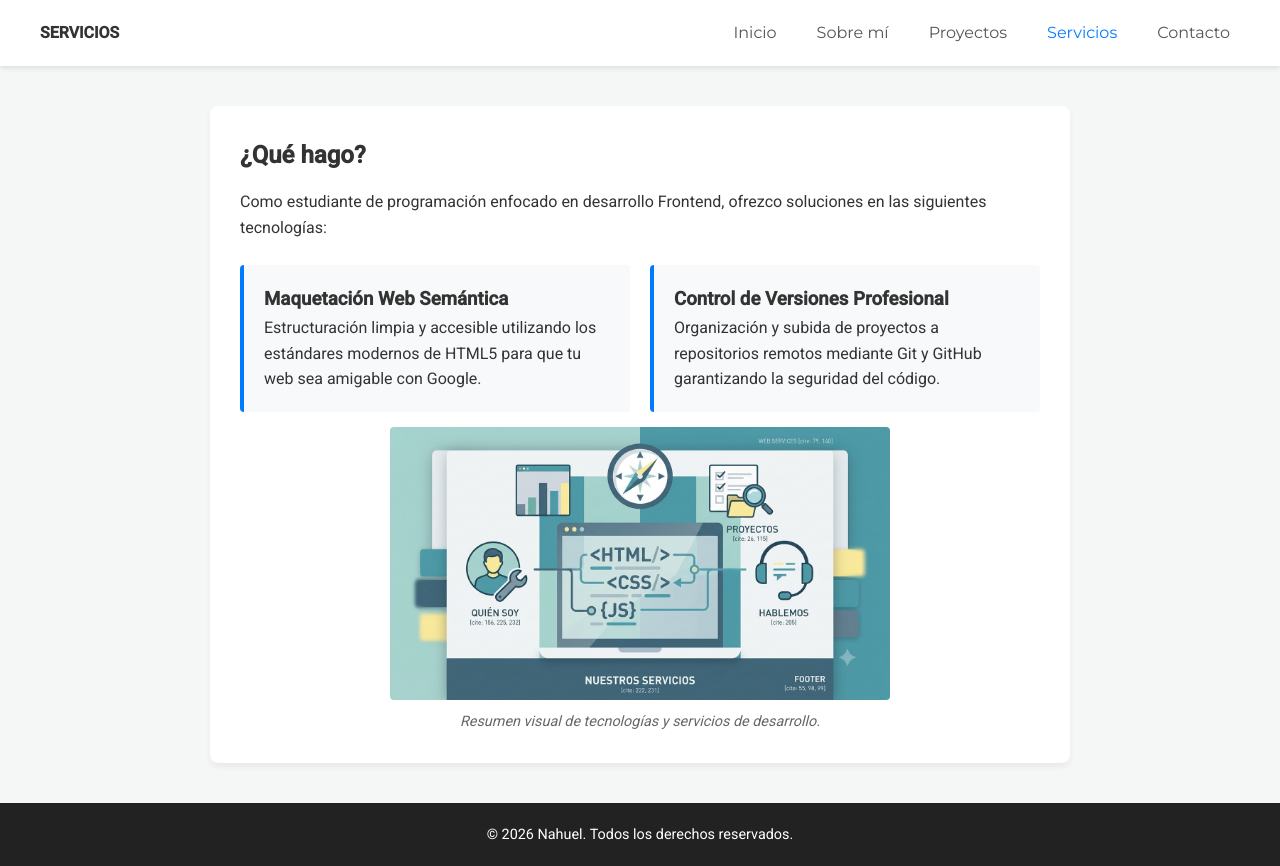
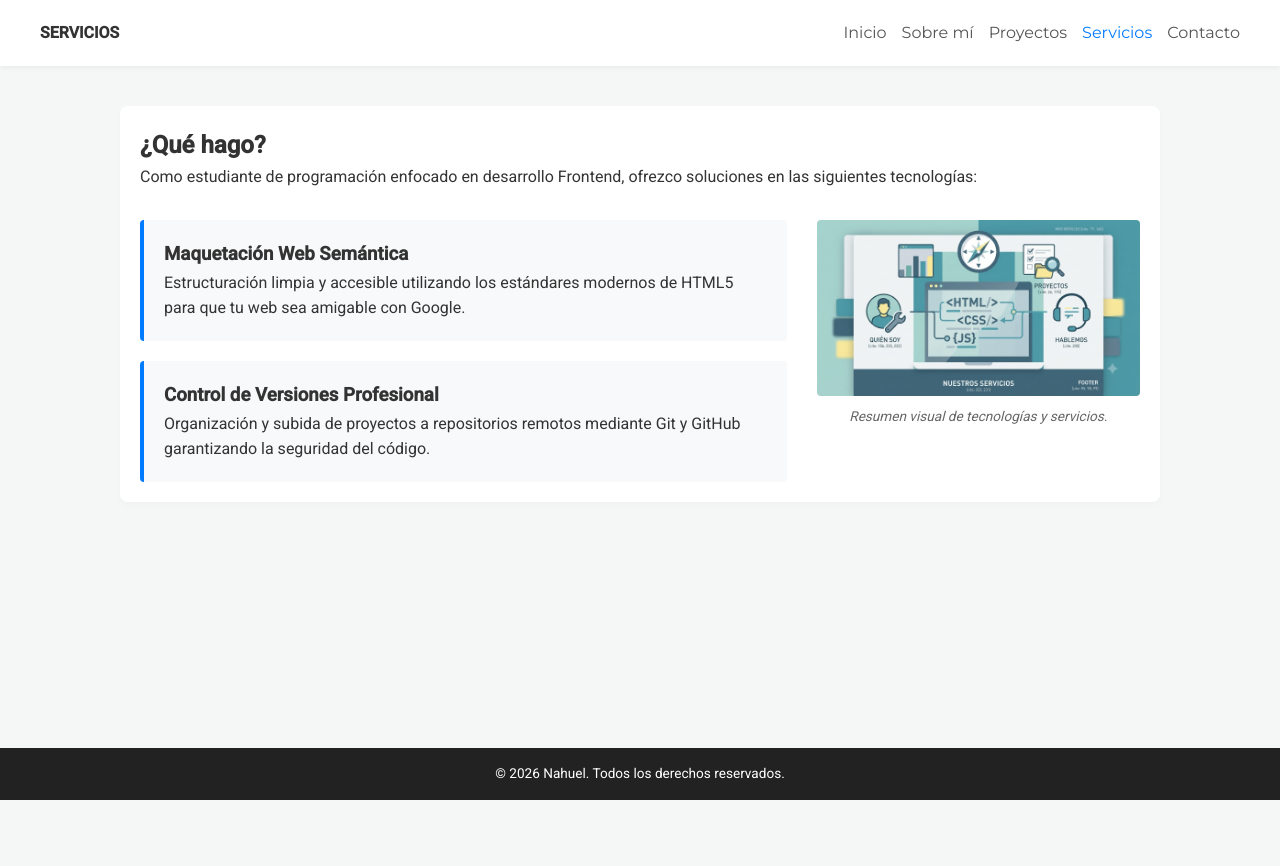
Before and after one commit to NahuelC3/Proyecto-html, a plain HTML site: page pages/servicios.html in a window 1280 px wide. After the commit the page ends 800 px from the top, so only its background shows below. Drawn offline with Linux system fonts and the light colour scheme.

Commit message:
Maquetación avanzada con CSS Grid responsivo y estrategia Mobile First

```diff
--- a/pages/servicios.html
+++ b/pages/servicios.html
@@ -25,11 +25,14 @@
     </header>
 
  <main class="main-content">
-        <section class="section-card">
-            <h1 class="main-title">¿Qué hago?</h1>
-            <p class="text-p">Como estudiante de programación enfocado en desarrollo Frontend, ofrezco soluciones en las siguientes tecnologías:</p>
+        <section class="section-card grid-maestro-servicios">
 
-            <div class="services-container">
+            <div class="area-titulo">
+                <h1 class="main-title">¿Qué hago?</h1>
+                <p class="text-p">Como estudiante de programación enfocado en desarrollo Frontend, ofrezco soluciones en las siguientes tecnologías:</p>
+            </div>
+
+            <div class="services-container area-tarjetas">
                 <article class="service-box">
                     <h3 class="service-title">Maquetación Web Semántica</h3>
                     <p class="text-p">Estructuración limpia y accesible utilizando los estándares modernos de HTML5 para que tu web sea amigable con Google.</p>
@@ -41,10 +44,11 @@
                 </article>
             </div>
 
-            <figure class="image-container">
+            <figure class="image-container area-imagen">
                 <img class="site-image" src="../images/Servicios.png" alt="Esquema gráfico que representa mis servicios de maquetación HTML, CSS y control de versiones." width="500">
-                <figcaption class="image-caption">Resumen visual de tecnologías y servicios de desarrollo.</figcaption>
+                <figcaption class="image-caption">Resumen visual de tecnologías y servicios.</figcaption>
             </figure>
+
         </section>
     </main>
 
--- a/styles/styles.css
+++ b/styles/styles.css
@@ -1,13 +1,12 @@
-/* ==========================================
-   1. RESETEO GLOBAL (Criterio de Aceptación)
-   ========================================== */
+/* ==========================================================================
+   1. RESETEO GLOBAL Y VARIABLES
+   ========================================================================== */
 * {
     margin: 0;
     padding: 0;
-    box-sizing: border-box; /* Evita que el padding rompa los anchos calculados */
+    box-sizing: border-box;
 }
 
-/* Estilos base del cuerpo */
 .body-site {
     font-family: 'Roboto', sans-serif;
     background-color: #f4f7f6;
@@ -15,33 +14,36 @@
     line-height: 1.6;
     display: flex;
     flex-direction: column;
-    min-height: 100vh; /* Asegura que el footer quede abajo si hay poco contenido */
+    min-height: 100vh;
 }
 
-/* ==========================================
-   2. NAVBAR FLEXIBLE (Criterio de Aceptación)
-   ========================================== */
+/* ==========================================================================
+   2. DISEÑO BASE: MOBILE-FIRST (Para celulares, todo al 100% de ancho)
+   ========================================================================== */
+
+/* Header y Navbar en Mobile (Se apilan o se acomodan fluidos) */
 .header-site {
     background-color: #ffffff;
-    padding: 20px 40px; /* Padding para que respire */
-    box-shadow: 0 2px 5px rgba(0,0,0,0.1);
-
-    /* Activamos Flexbox en el padre */
+    padding: 15px 20px;
+    box-shadow: 0 2px 5px rgba(0,0,0,0.05);
     display: flex;
-    justify-content: space-between; /* Logo a un extremo, enlaces al otro */
-    align-items: center;            /* Alineación vertical perfecta */
+    flex-direction: column; /* Apilado en celulares */
+    align-items: center;
+    gap: 15px;
 }
 
 .logo-container {
     display: flex;
     align-items: center;
-    gap: 10px; /* Separa el logo del texto de manera uniforme */
+    gap: 10px;
 }
 
 .nav-list {
     display: flex;
+    flex-wrap: wrap; /* Si no entran los links, bajan */
+    justify-content: center;
     list-style: none;
-    gap: 20px; /* Evita márgenes manuales repetitivos */
+    gap: 15px;
 }
 
 .nav-link {
@@ -49,63 +51,66 @@
     color: #555;
     font-family: 'Montserrat', sans-serif;
     font-weight: 500;
-    padding: 5px 10px;
-    transition: color 0.3s;
+    font-size: 0.9rem;
 }
 
 .nav-link.active, .nav-link:hover {
-    color: #007bff; /* Color azul destacado para la página activa */
+    color: #007bff;
 }
 
-/* ==========================================
-   3. LAYOUT GENERAL Y SECCIONES (Flexbox + Gap)
-   ========================================== */
+/* Contenido Principal en Mobile */
 .main-content {
-    flex: 1; /* Empuja el footer hacia abajo */
+    flex: 1;
+    padding: 20px 15px;
     display: flex;
     flex-direction: column;
-    gap: 30px;        /* Espaciado uniforme entre las secciones grandes */
-    padding: 40px 20px; /* Aire general del sitio */
-    max-width: 900px;
-    margin: 0 auto;   /* Centra todo el contenido en pantallas grandes */
+    gap: 25px; /* Espaciado con gap */
     width: 100%;
 }
 
-/* Box Model en contenedores pequeños y tarjetas */
+/* Tarjetas/Contenedores pequeños en Mobile */
 .section-card {
     background-color: #ffffff;
     border-radius: 8px;
-    box-shadow: 0 4px 6px rgba(0,0,0,0.05);
-
-    /* REQUISITO: Padding mínimo de 20px */
-    padding: 30px;
-
-    /* Flexbox interno para organizar títulos, textos e imágenes */
+    box-shadow: 0 4px 6px rgba(0,0,0,0.02);
+    padding: 20px; /* Padding mínimo de 20px */
     display: flex;
     flex-direction: column;
-    gap: 15px; /* Espaciado uniforme para que nada quede apretado */
+    gap: 15px;
 }
 
-/* Modificación específica para la página de Servicios */
-/* Organiza las tarjetas de servicios una al lado de la otra */
+/* REQUISITO GRID MAESTRO EN MOBILE:
+   En celular, las áreas se apilan una abajo de la otra en 1 sola columna */
+.grid-maestro-servicios {
+    display: grid;
+    grid-template-columns: 1fr; /* Una sola columna flexible */
+    grid-template-areas:
+        "titulo"
+        "tarjetas"
+        "imagen";
+    gap: 20px;
+}
+
+/* Asignamos las áreas semánticas */
+.area-titulo { grid-area: titulo; }
+.area-tarjetas { grid-area: tarjetas; }
+.area-imagen { grid-area: imagen; }
+
+/* Contenedor de las tarjetas de servicios en Mobile */
 .services-container {
     display: flex;
-    flex-direction: row; /* En fila */
-    gap: 20px;           /* Separación entre tarjetas */
-    flex-wrap: wrap;     /* Si no entran, bajan automáticamente */
-    margin-top: 10px;
+    flex-direction: column; /* Una abajo de la otra */
+    gap: 15px;
 }
 
 .service-box {
     background-color: #f8f9fa;
     border-left: 4px solid #007bff;
-    padding: 20px; /* Padding mínimo requerido */
-    flex: 1;
-    min-width: 250px;
+    padding: 20px;
     border-radius: 4px;
 }
 
-/* Elementos de imagen */
+/* Imágenes e ilustraciones */
 .image-container {
     display: flex;
     flex-direction: column;
@@ -120,26 +125,73 @@
 }
 
 .image-caption {
-    font-size: 0.9rem;
+    font-size: 0.85rem;
     color: #666;
     font-style: italic;
 }
 
-/* Lista de habilidades */
-.skills-list {
-    display: flex;
-    flex-direction: column;
-    gap: 8px;
-    padding-left: 20px;
-}
-
-/* ==========================================
-   4. FOOTER
-   ========================================== */
+/* Footer */
 .footer-site {
     background-color: #222;
     color: #fff;
     text-align: center;
-    padding: 20px;
-    font-size: 0.9rem;
+    padding: 15px;
+    font-size: 0.85rem;
+    margin-top: auto;
 }
+
+
+/* ==========================================================================
+   3. BREAKPOINT: TABLET (min-width: 768px) - Opcional para suavizar el salto
+   ========================================================================== */
+@media (min-width: 768px) {
+    .header-site {
+        flex-direction: row; /* El menú se pone al lado del logo */
+        justify-content: space-between;
+        padding: 20px 40px;
+    }
+
+    .main-content {
+        padding: 40px 30px;
+        max-width: 800px;
+        margin: 0 auto;
+    }
+
+    .services-container {
+        flex-direction: row; /* Tarjetas de servicios una al lado de la otra */
+        flex-wrap: wrap;
+    }
+
+    .service-box {
+        flex: 1;
+        min-width: 220px;
+    }
+}
+
+
+/* ==========================================================================
+   4. BREAKPOINT CRUCIAL: DESKTOP (min-width: 1024px) - ¡Criterio de Aceptación!
+   ========================================================================== */
+@media (min-width: 1024px) {
+    .main-content {
+        max-width: 1100px; /* Se expande el sitio en pantallas grandes */
+    }
+
+    /* ¡Transformación del Layout con CSS Grid en Escritorio! */
+    .grid-maestro-servicios {
+        grid-template-columns: 2fr 1fr; /* Dos columnas: Izquierda ancha, Derecha angosta */
+        grid-template-areas:
+            "titulo   titulo"
+            "tarjetas imagen"; /* Las tarjetas a la izquierda, la foto a la derecha */
+        gap: 30px; /* Mayor espacio entre columnas */
+    }
+
+    .services-container {
+        flex-direction: column; /* En desktop, al tener la foto al lado, las tarjetas se apilan lindo */
+        gap: 20px;
+    }
+
+    .nav-link {
+        font-size: 1rem;
+    }
+}
```
